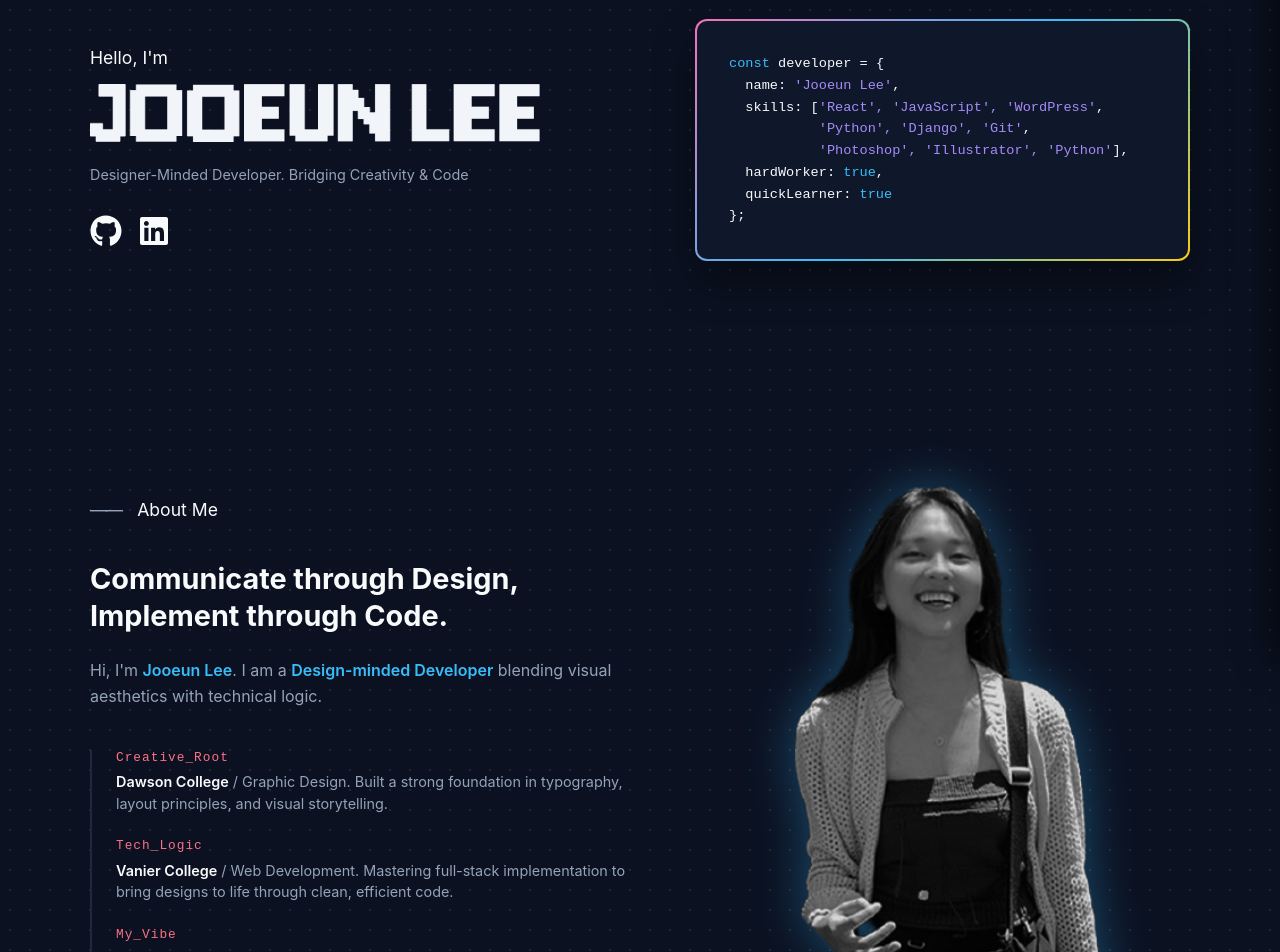
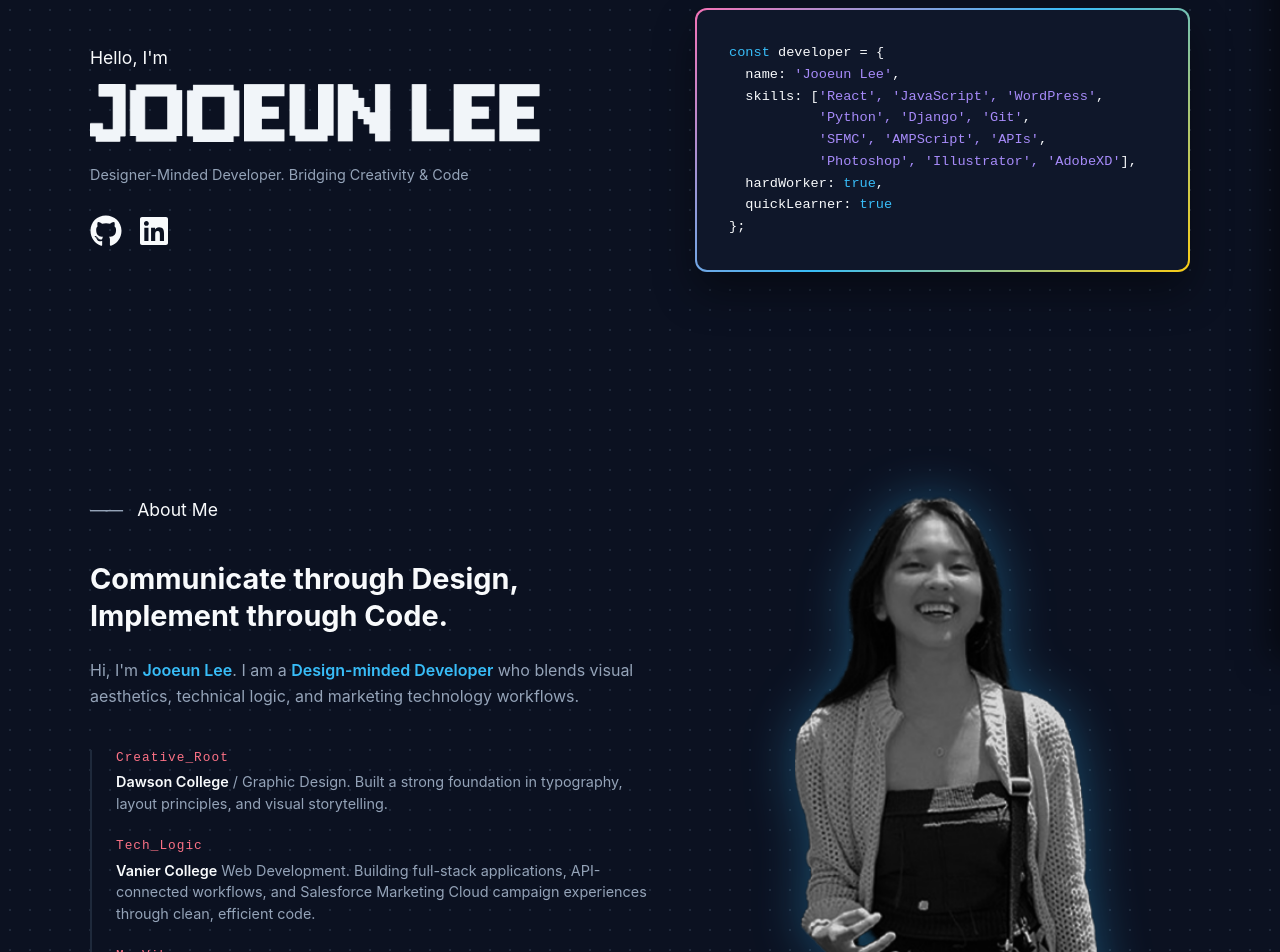
Before and after one commit to lzooeun/jooeun-portfolio, a React (Vite) app: page / in a window 1280 px wide. Shown: the part 140-1092 px from the top of the page. Built offline with nearby package versions, Linux system fonts and the light colour scheme.

Commit message:
Update Skills

```diff
--- a/src/App.tsx
+++ b/src/App.tsx
@@ -189,14 +189,20 @@ const skillsData = [
     {
       title: "APIs & Automation",
       icon: <FaRobot />,
-      description: "RESTful API integration and building 24/7 automated Discord bots (discord.py).",
+      description: "REST API integration, Slack command workflows, webhook testing, and automated Discord bots.",
       level: 80
+    },
+    {
+      title: "SFMC / Marketing Tech",
+      icon: <FaDatabase />,
+      description: "CloudPages, AMPScript, Data Extensions, Journey QA, and CRM/Pardot sync troubleshooting.",
+      level: 70
     },
     {
       title: "UI/UX & Figma",
       icon: <FaFigma />,
       description: "Minimalist design systems, wireframing, and user-centric prototyping.",
-      level: 90
+      level: 100
     }
   ];
 
@@ -286,7 +292,7 @@ function Hero() {
         <p className="hero-subtitle">Designer-Minded Developer. Bridging Creativity & Code</p>
         <div className="hero-socials">
           <a href="https://github.com/lzooeun"><FaGithub /></a>
-          <a href="https://www.linkedin.com/in/jooeun-lee-547825162/"><FaLinkedin /></a>
+          <a href="https://www.linkedin.com/in/jooeun-lee-dev"><FaLinkedin /></a>
         </div>
       </div>
       <div className="hero-right">
@@ -305,7 +311,8 @@ function Hero() {
               &nbsp;&nbsp;name: <span className="c-string">'Jooeun Lee'</span>,<br />
               &nbsp;&nbsp;skills: [<span className="c-string">'React', 'JavaScript', 'WordPress'</span>,<br />
               &nbsp;&nbsp;&nbsp;&nbsp;&nbsp;&nbsp;&nbsp;&nbsp;&nbsp;&nbsp;&nbsp;<span className="c-string">'Python', 'Django', 'Git'</span>,<br />
-              &nbsp;&nbsp;&nbsp;&nbsp;&nbsp;&nbsp;&nbsp;&nbsp;&nbsp;&nbsp;&nbsp;<span className="c-string">'Photoshop', 'Illustrator', 'Python'</span>],<br />
+              &nbsp;&nbsp;&nbsp;&nbsp;&nbsp;&nbsp;&nbsp;&nbsp;&nbsp;&nbsp;&nbsp;<span className="c-string">'SFMC', 'AMPScript', 'APIs'</span>,<br />
+              &nbsp;&nbsp;&nbsp;&nbsp;&nbsp;&nbsp;&nbsp;&nbsp;&nbsp;&nbsp;&nbsp;<span className="c-string">'Photoshop', 'Illustrator', 'AdobeXD'</span>],<br />
               &nbsp;&nbsp;hardWorker: <span className="c-blue">true</span>,<br />
               &nbsp;&nbsp;quickLearner: <span className="c-blue">true</span><br />
               <span className="c-white">{"};"}</span>
@@ -327,7 +334,7 @@ function About() {
           Implement through Code.
         </h3>
         <p className="about-intro">
-          Hi, I'm <strong>Jooeun Lee</strong>. I am a <strong>Design-minded Developer</strong> blending visual aesthetics with technical logic.
+          Hi, I'm <strong>Jooeun Lee</strong>. I am a <strong>Design-minded Developer</strong> who blends visual aesthetics, technical logic, and marketing technology workflows.
         </p>
         <div className="about-specs">
           <div className="spec-item">
@@ -336,7 +343,7 @@ function About() {
           </div>
           <div className="spec-item">
             <span className="spec-label">Tech_Logic</span>
-            <p><strong>Vanier College</strong> / Web Development. Mastering full-stack implementation to bring designs to life through clean, efficient code.</p>
+            <p><strong>Vanier College</strong> Web Development. Building full-stack applications, API-connected workflows, and Salesforce Marketing Cloud campaign experiences through clean, efficient code.</p>
           </div>
           <div className="spec-item">
             <span className="spec-label">My_Vibe</span>
@@ -579,7 +586,7 @@ function Contact() {
             Whether you have a question or a project in mind, feel free to deploy a message via the terminal below!
           </p>
           <div className="contact-info-list">
-            <p><strong>EMAIL:</strong> your.email@example.com</p>
+            <p><strong>EMAIL:</strong> jooeun.lee@me.com</p>
           </div>
         </div>
 
```
